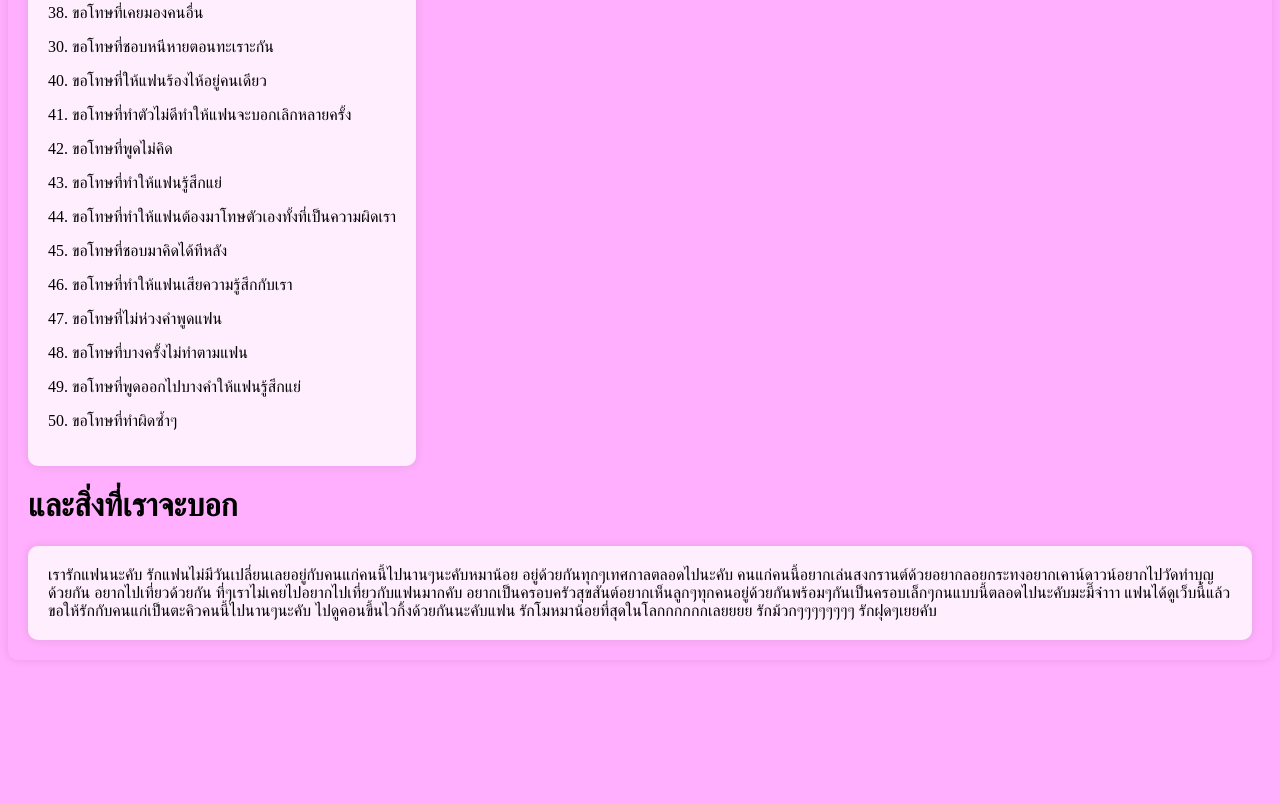
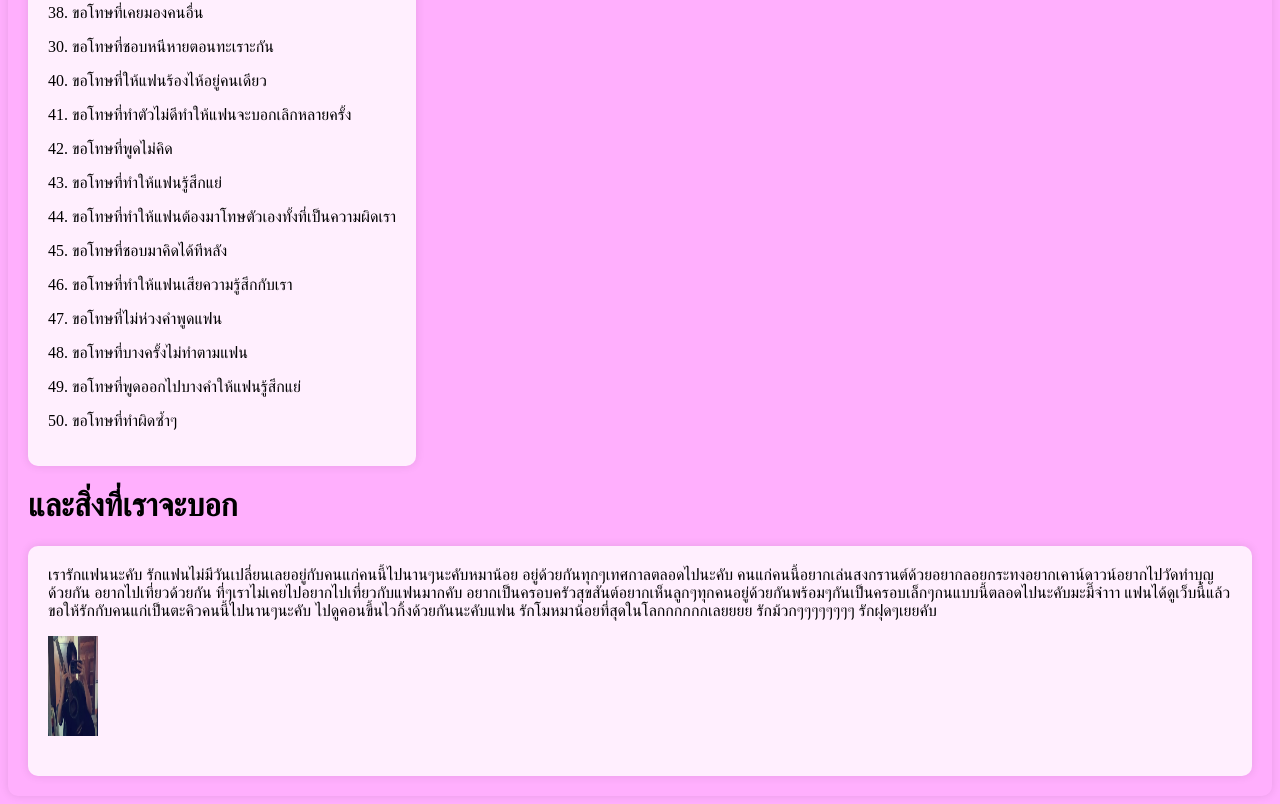
Before and after one commit to Vascroper/Sorry.io, a plain HTML site: page index.html in a window 1280 px wide. Shown: the part 1456-2260 px from the top of the page. Before the commit the page ends 2124 px from the top, so only its background shows below. Drawn offline with Linux system fonts and the light colour scheme.

Commit message:
Update index.html

```diff
--- a/index.html
+++ b/index.html
@@ -92,7 +92,7 @@
             อยู่ด้วยกันทุกๆเทศกาลตลอดไปนะคับ คนแก่คนนี้อยากเล่นสงกรานต์ด้วยอยากลอยกระทงอยากเคาน์ดาวน์อยากไปวัดทำบุญด้วยกัน อยากไปเที่ยวด้วยกัน ที่ๆเราไม่เคยไปอยากไปเที่ยวกับแฟนมากคับ
             อยากเป็นครอบครัวสุขสันต์อยากเห็นลูกๆทุกคนอยู่ด้วยกันพร้อมๆกันเป็นครอบเล็กๆกนแบบนี้ตลอดไปนะคับมะมี๊จ๋าาา แฟนได้ดูเว็บนี้แล้วขอให้รักกับคนแก่เป็นตะคิวคนนี้ไปนานๆนะคับ ไปดูคอนขึ้นไวกิ้งด้วยกันนะคับแฟน
             รักโมหมาน้อยที่สุดในโลกกกกกกเลยยยย รักม้วกๆๆๆๆๆๆๆๆ รักฝุดๆเยยคับ
-
+            <p><img src="image/1.jpg" width="50px" height="100px"></p>
         </div>
 
 
```
